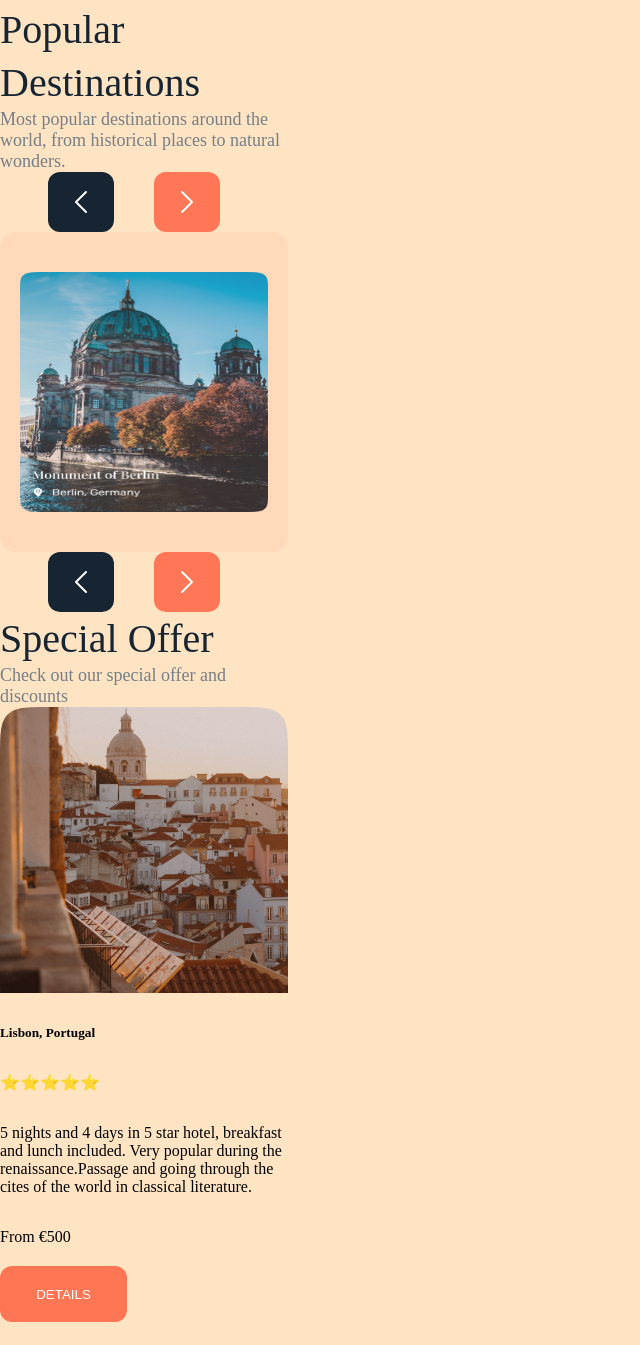
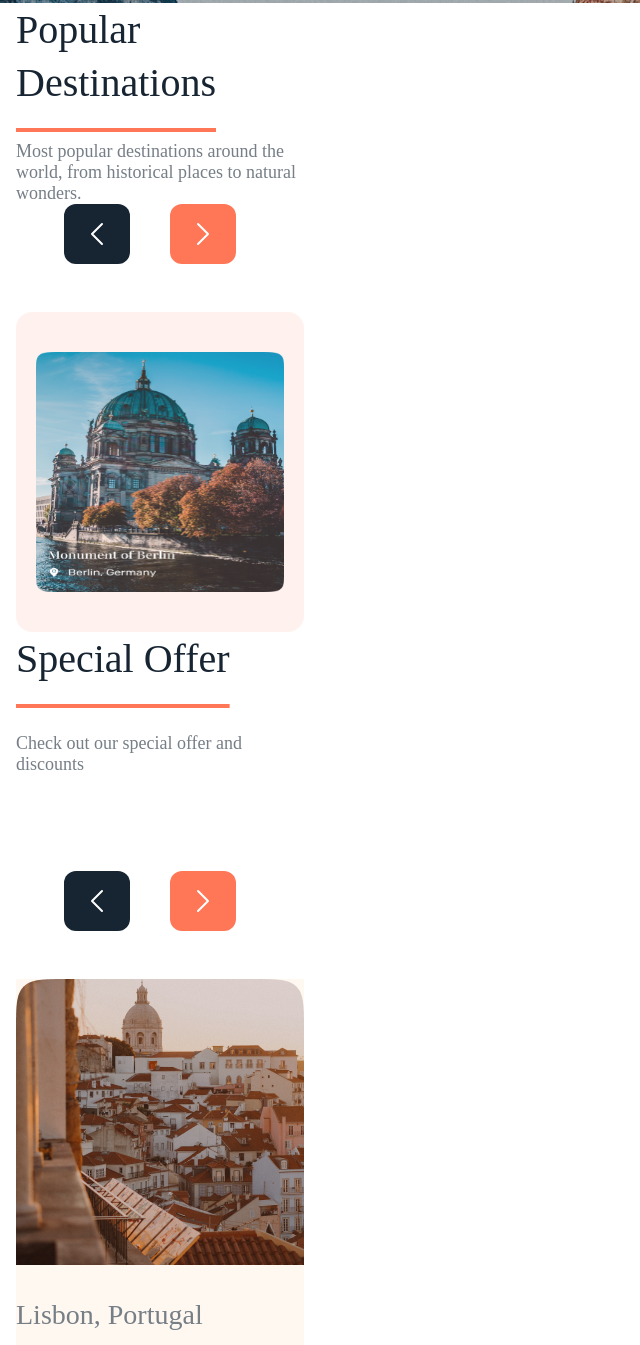
Before and after one commit to jbokyes/202301-W1CH5-Joaquin-Fernando, a website: page index.html in a window 1280 px wide. Shown: the part 915-2260 px from the top of the page, without its empty margins (0-640 px from the left). Drawn offline with Linux system fonts and the light colour scheme.

Commit message:
added more sass structure, proceeding to sizing

```diff
--- a/index.html
+++ b/index.html
@@ -11,7 +11,7 @@
 </head>
 
 <body class="body">
-  <header>
+  <header class="header">
     <nav>
       <section class="navbar">
         <div>
@@ -38,7 +38,6 @@
       <h3 class="big-title__title">Start your unforgettable journey with us.</h3>
       <p class="big-title__subtitle">The best travel for your journey begins now.</p>
     </section>
-  </header>
     <section class="outer-form">
       <form class="form" action="">
         <div class="inner-form">
@@ -62,14 +61,16 @@
         </div>
       </form>
     </section>
+  </header>
+  <main>
     <section class="destinations">
-    <div>
-      <div>
-        <h2 class="destinations__title">Popular Destinations</h2>
+      <div class="destinations-inner">
+        <div class="destinations-titlebox">
+          <h2 class="destinations__title">Popular <span class="destinations__destinations">Destinations</span></h2>
           <p class="destinations__text">Most popular destinations around the world, from historical places to natural
             wonders.</p>
         </div>
-      <div class="specialoffer-title__arrows">
+        <div class="destinations__arrows">
           <img src="images/chevron-left.svg" alt="">
           <img src="images/chevron-right.svg" alt="">
         </div>
@@ -86,20 +87,21 @@
           <img src="images/chevron-left.svg" alt="">
           <img src="images/chevron-right.svg" alt="">
         </div>
-      <div>
-        <h2 class="specialoffer-title__title">Special Offer</h2>
+        <div class="specialoffer-titlebox">
+          <h2 class="specialoffer-title__title"><span class="specialoffer-title__span">Special Offer</span></h2>
           <p class="specialoffer-title__subtitle">Check out our special offer and discounts</p>
         </div>
       </div>
       <div class="specialoffer-cities">
         <div class="specialoffer-lisbon">
           <img class="specialoffer-lisbon_image" src="images/lisbon.png" alt="">
-        <h5>Lisbon, Portugal</h5>
+          <h5 class="specialoffer-lisbon__title">Lisbon, Portugal</h5>
           <p>⭐⭐⭐⭐⭐</p>
-        <p>5 nights and 4 days in 5 star hotel, breakfast and lunch included. Very popular during the
+          <p class="specialoffer-lisbon__p">5 nights and 4 days in 5 star hotel, breakfast and lunch included. Very
+            popular during the
             renaissance.Passage and going through the cites of the world in classical literature.</p>
           <div class="specialoffer-lisbon__submit">
-          <p>From <span>€500</span></p>
+            <p class="specialoffer-lisbon__from">From <span class="specialoffer-lisbon__price">€500</span></p>
             <button class="details" type="submit">DETAILS</button>
           </div>
         </div>
@@ -227,7 +229,8 @@
       <div class="travelers">
         <div class="travelers-container">
           <img src="images/Avatar.png" alt="" class="travelers__avatar1">
-        <p class="travelers__paragraph">But I must explain to you how all this mistaken idea of denouncing pleasure and
+          <p class="travelers__paragraph">But I must explain to you how all this mistaken idea of denouncing pleasure
+            and
             praising pain was born and
             I
             will give
--- a/sass/style.scss
+++ b/sass/style.scss
@@ -6,7 +6,13 @@ $primary-color: #ff7757;
 }
 
 body {
-  background-color: bisque;
+}
+main {
+  padding-left: 1rem;
+}
+.header {
+  background: linear-gradient(0deg, rgba(0, 0, 0, 0.3), rgba(0, 0, 0, 0.3)),
+    url(../images/nico-schuth-sBUwDyjPvLM-unsplash.jpg);
 }
 .navbar {
   display: flex;
@@ -34,8 +40,6 @@ body {
     font-size: 40px;
     line-height: 53px;
     color: #ffffff;
-    position: relative;
-    display: inline-block;
   }
   .big-title__subtitle {
     font-family: "Rubik";
@@ -44,6 +48,7 @@ body {
     font-size: 18px;
     line-height: 21px;
     color: #ffffff;
+    margin-left: 1rem;
   }
 }
 .outer-form {
@@ -102,6 +107,11 @@ body {
   }
 }
 .destinations {
+  display: flex;
+  flex-direction: column;
+  gap: 3rem;
+  justify-content: center;
+  color: #ffffff;
   &__title {
     width: 288px;
     height: 106px;
@@ -115,6 +125,11 @@ body {
     order: 0;
     align-self: stretch;
     flex-grow: 0;
+  }
+  &__destinations {
+    text-decoration: underline;
+    text-underline-offset: 2rem;
+    text-decoration-color: $primary-color;
   }
   &__text {
     width: 288px;
@@ -130,6 +145,24 @@ body {
     align-self: stretch;
     flex-grow: 0;
   }
+  &__arrows {
+    display: flex;
+    justify-content: center;
+    width: 172px;
+    height: 60px;
+    gap: 40px;
+    align-items: flex-start;
+    margin-left: 3rem;
+  }
+}
+.destinations-inner {
+  display: flex;
+  flex-direction: column;
+}
+.destinations-titlebox {
+  display: flex;
+  flex-direction: column;
+  gap: 2rem;
 }
 .cities {
   &__berlin {
@@ -158,7 +191,15 @@ body {
     display: none;
   }
 }
+.specialoffer {
+  display: flex;
+  flex-direction: column;
+  gap: 3rem;
+}
 .specialoffer-title {
+  display: flex;
+  flex-direction: column;
+  gap: 6rem;
   &__arrows {
     display: flex;
     flex-direction: row;
@@ -186,6 +227,11 @@ body {
     align-self: stretch;
     flex-grow: 0;
   }
+  &__span {
+    text-decoration: underline;
+    text-underline-offset: 2rem;
+    text-decoration-color: $primary-color;
+  }
   &__subtitle {
     width: 288px;
     height: 42px;
@@ -201,6 +247,11 @@ body {
     flex-grow: 0;
   }
 }
+.specialoffer-titlebox {
+  display: flex;
+  flex-direction: column;
+  gap: 3rem;
+}
 
 .specialoffer-lisbon {
   display: flex;
@@ -214,6 +265,7 @@ body {
   order: 1;
   align-self: stretch;
   flex-grow: 0;
+  background: #fff8f1;
   &__image {
     display: flex;
     flex-direction: column;
@@ -239,13 +291,9 @@ body {
     flex-direction: column;
     align-items: flex-start;
     padding: 0px;
-    gap: 20px;
+    gap: 40px;
     width: 248px;
     height: 114px;
-    flex: none;
-    order: 2;
-    align-self: stretch;
-    flex-grow: 0;
     .details {
       display: flex;
       flex-direction: row;
@@ -264,6 +312,41 @@ body {
       border-style: none;
     }
   }
+  &__title {
+    font-family: "Mulish";
+    font-style: normal;
+    font-weight: 400;
+    font-size: 28px;
+    line-height: 35px;
+
+    color: #767e86;
+  }
+  &__p {
+    font-family: "Rubik";
+    font-style: normal;
+    font-weight: 400;
+    font-size: 16px;
+    line-height: 20px;
+    color: #172432;
+  }
+  &__from {
+    width: 44px;
+    height: 21px;
+    font-family: "Rubik";
+    font-style: normal;
+    font-weight: 400;
+    font-size: 18px;
+    line-height: 21px;
+    color: #767e86;
+  }
+  &__price {
+    font-family: "Rubik";
+    font-style: normal;
+    font-weight: 400;
+    font-size: 32px;
+    line-height: 38px;
+    color: #ff7757;
+  }
 }
 .specialoffer-athens {
   display: none;
@@ -271,7 +354,12 @@ body {
 .specialoffer-rome {
   display: none;
 }
+
 .blog-title {
+  margin-top: 2rem;
+  display: flex;
+  flex-direction: column;
+  gap: 3rem;
   &__title {
     width: 159px;
     height: 53px;
@@ -284,6 +372,9 @@ body {
     flex: none;
     order: 0;
     flex-grow: 0;
+    text-decoration: underline;
+    text-underline-offset: 2rem;
+    text-decoration-color: $primary-color;
   }
   &__subtitle {
     width: 288px;
@@ -312,10 +403,6 @@ body {
     background: linear-gradient(0deg, rgba(0, 0, 0, 0.2), rgba(0, 0, 0, 0.2)),
       url(josh-hild-K4WXehq5Alc-unsplash.jpg);
     border-radius: 26px;
-    flex: none;
-    order: 0;
-    align-self: stretch;
-    flex-grow: 0;
   }
   &__beautiful_italy {
     width: 288px;
@@ -354,9 +441,6 @@ body {
     font-size: 24px;
     line-height: 52px;
     color: #ff7757;
-    flex: none;
-    order: 0;
-    flex-grow: 0;
   }
   &__arrow {
     box-sizing: border-box;
@@ -526,7 +610,6 @@ body {
   display: flex;
   flex-direction: column;
   gap: 1rem;
-  margin-left: 30px;
   background-color: #f5f6f7;
 }
 .travelers-container1 {
@@ -667,3 +750,6 @@ body {
     margin: 0.7rem;
   }
 }
+
+@media screen and (min-width: 700px) {
+}
```
Also changed, not shown: css/style.css, images/nico-schuth-sBUwDyjPvLM-unsplash.jpg (added), 1 other file. Lines whose indentation alone changed are shown as unchanged.
